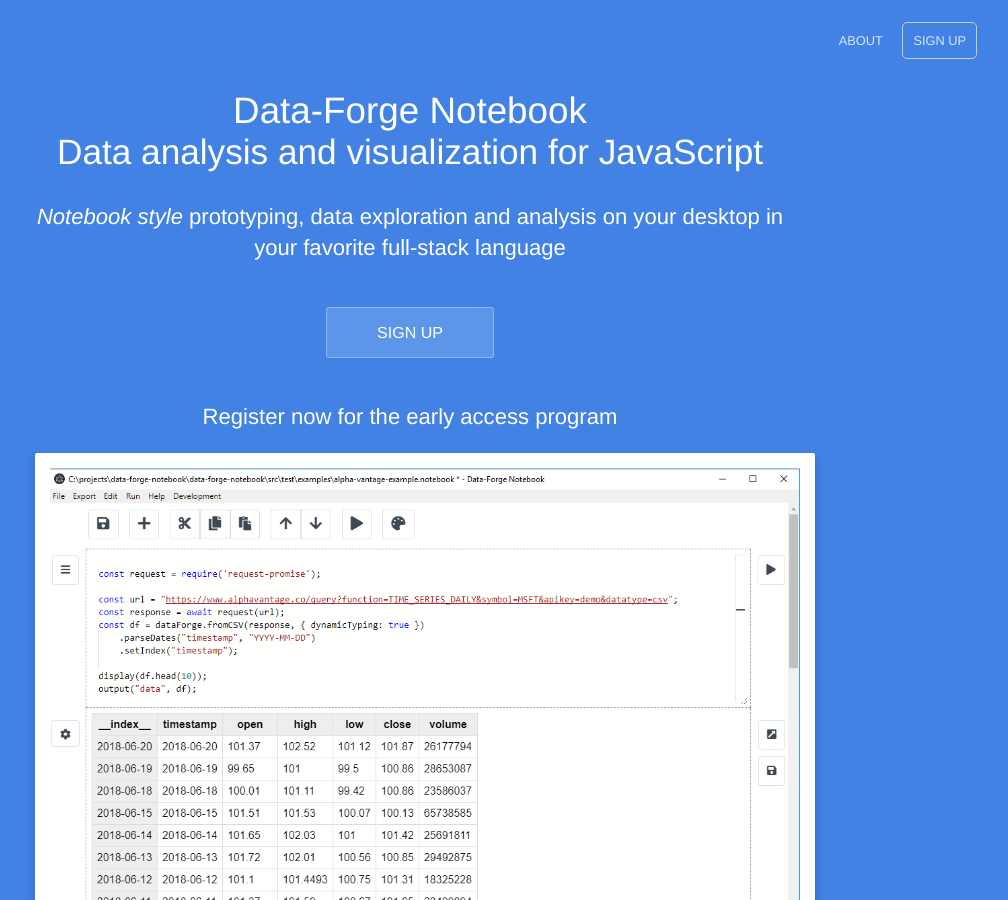
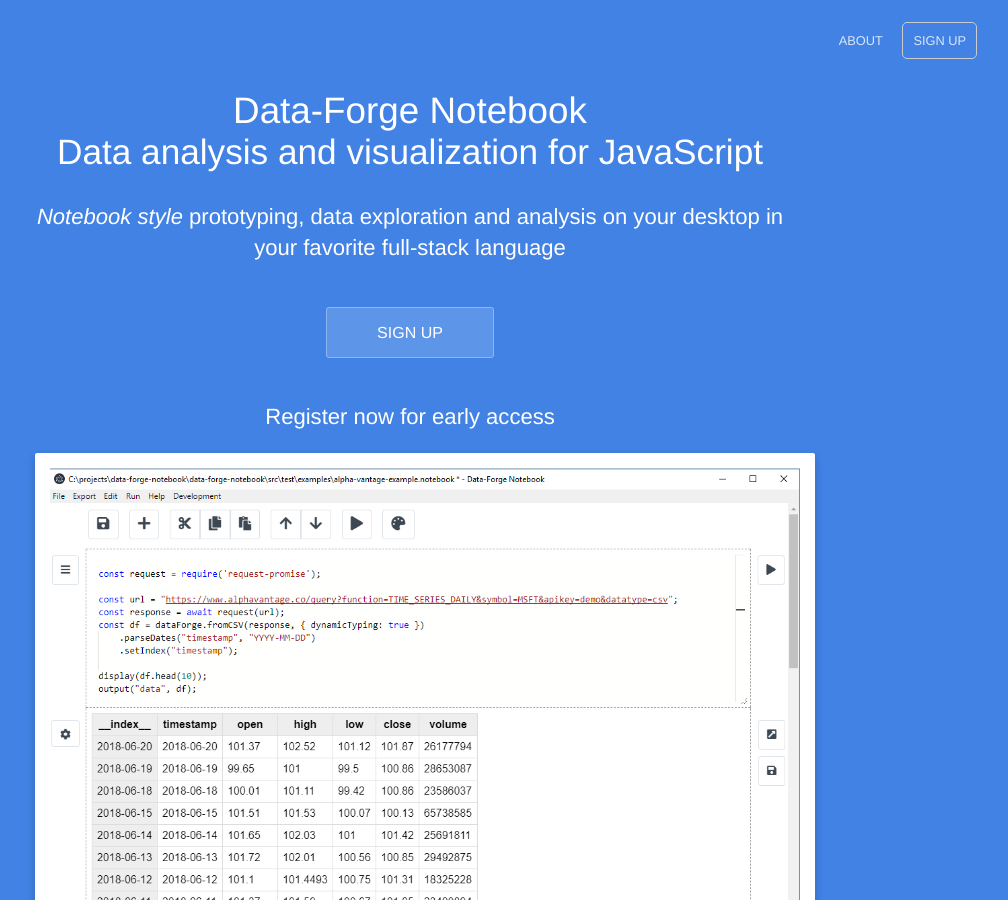
Before and after one commit to ashleydavis/data-forge-notebook-landing-page, a Jekyll site: the page built from index.html, in a window 1280 px wide and 900 px high. Shown: the whole window, without its empty margins (230-1238 px from the left). Built offline with Jekyll 4.4.1, drawn with Linux system fonts in a browser that asks for light colours.

Commit message:
Some more tweaks.

```diff
--- a/index.html
+++ b/index.html
@@ -6,7 +6,7 @@
 		<h2 class="editable">{{site.description}}</h2>
         <p class="subtext editable"><i>Notebook style</i> prototyping, data exploration and analysis on your desktop in your favorite full-stack language</p>
 		<div class="cta button alt"><a target="_blank" href="http://eepurl.com/dyb9dn">SIGN UP</a></div>
-        <p class="subtext editable">Register now for the early access program</p>
+        <p class="subtext editable">Register now for early access</p>
 		<div>
 			<a target="_blank" href="/images/screenshots/Main.png"><img src="/images/screenshots/Main.png" alt="Screenshot" class="screenshot editable" /></a>
 		</div>
```
